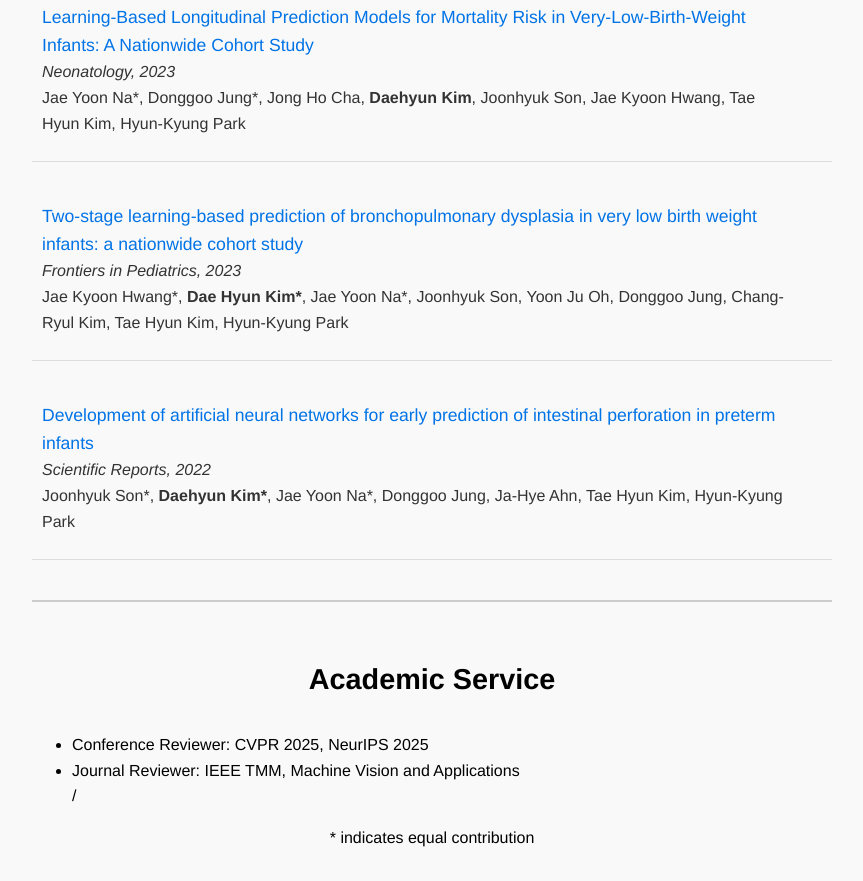
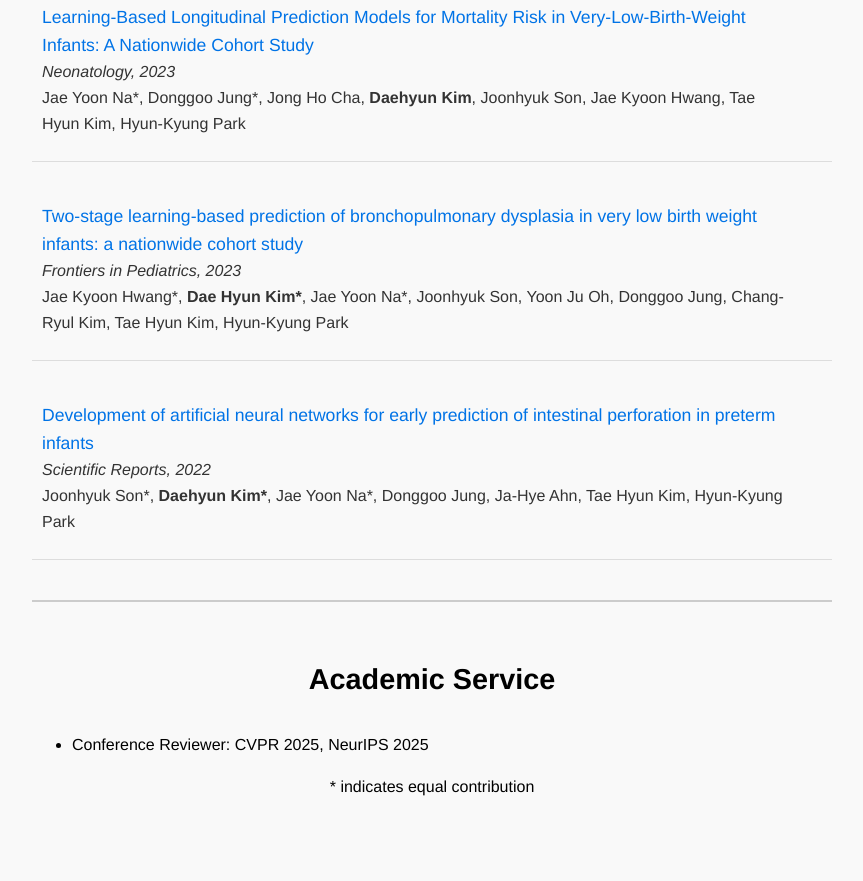
Before and after one commit to kdhRick2222/kdhRick2222.github.io, a plain HTML site: page index.html in a window 1280 px wide. Shown: the part 1483-2364 px from the top of the page, without its empty margins (208-1071 px from the left). After the commit the page ends 2312 px from the top, so only its background shows below. Drawn offline with Linux system fonts and the light colour scheme.

Commit message:
Update index.html

```diff
--- a/index.html
+++ b/index.html
@@ -245,7 +245,7 @@
     <h2>Academic Service</h2>
     <ul>
       <li>Conference Reviewer: CVPR 2025, NeurIPS 2025</li>
-      <li>Journal Reviewer: IEEE TMM, Machine Vision and Applications</li>/
+<!--       <li>Journal Reviewer: IEEE TMM, Machine Vision and Applications</li> -->
     </ul>
     </div>
     <p style="text-align: center;">* indicates equal contribution</p>
```
